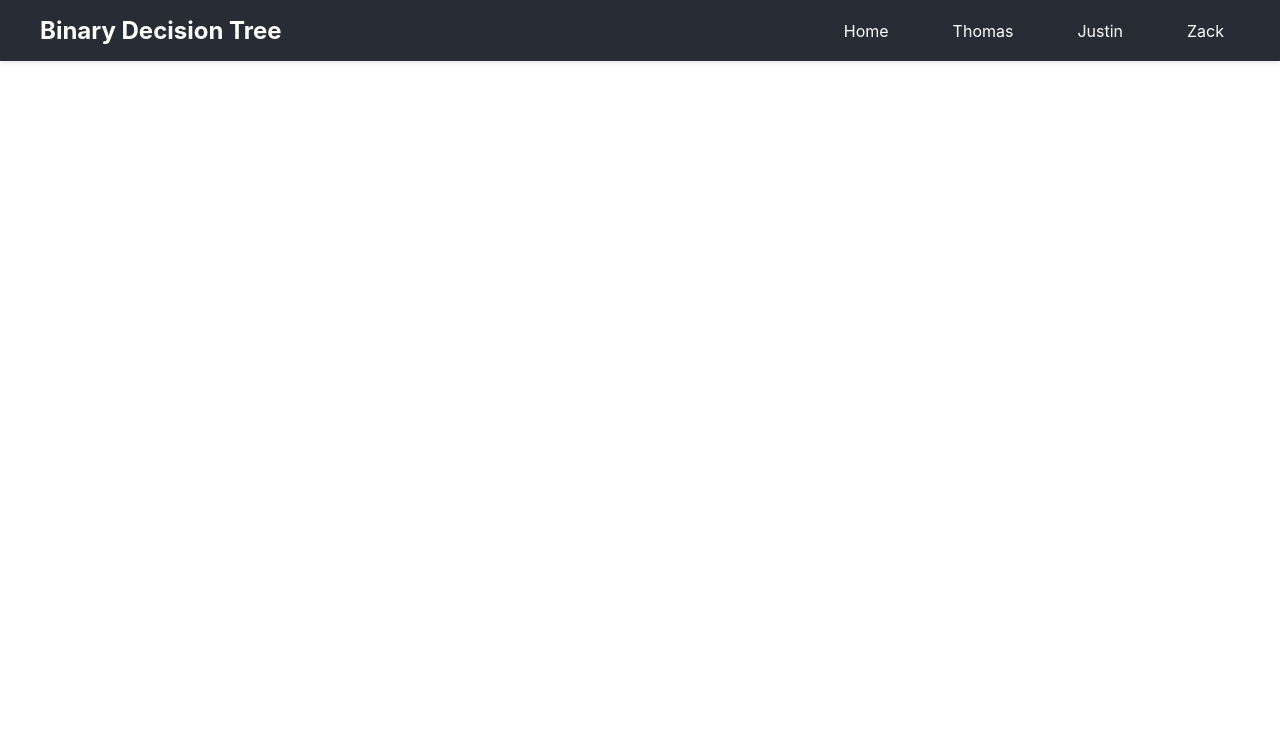
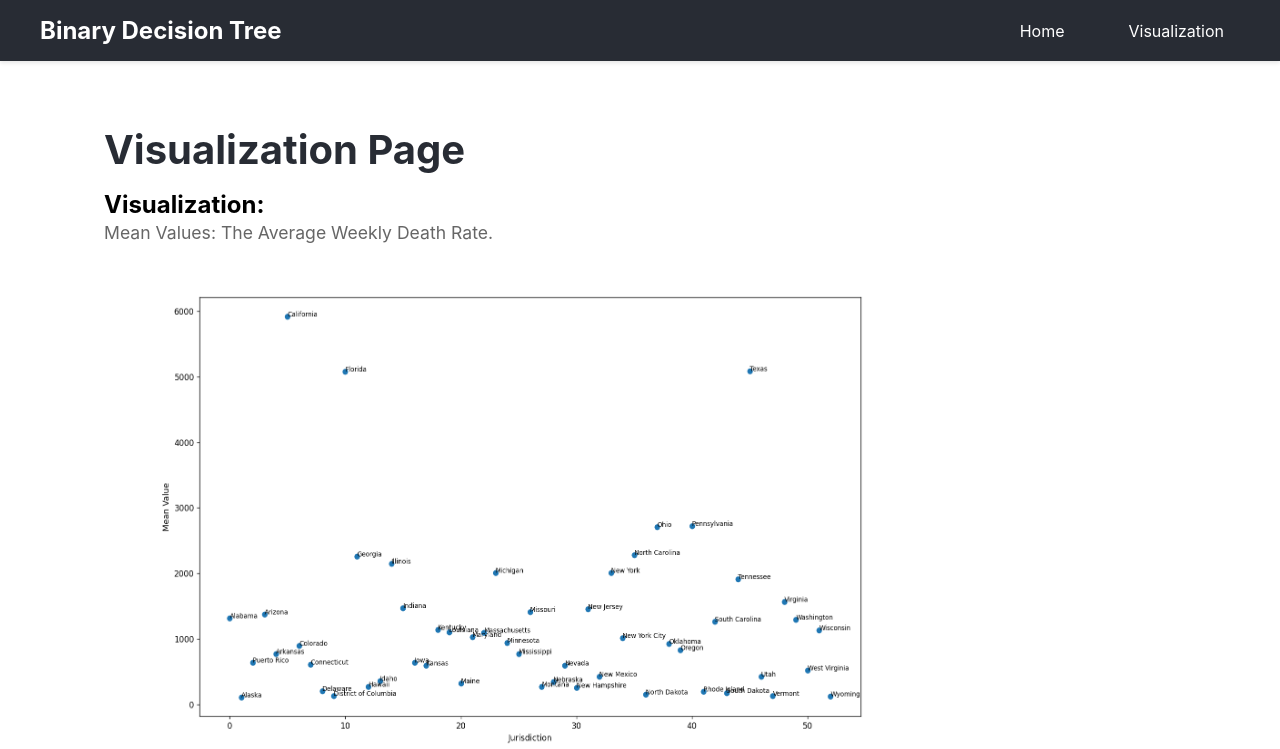
Before and after one commit to ThomasL25/CSI-480-01, a React (Vite) app in the folder Project2/Project2Website/BinaryDecisionTreeWebsite/: page /visualization in a window 1280 px wide. Shown: the top 749 px of the page. Built offline with nearby package versions, Linux system fonts and the light colour scheme.

Commit message:
Visualization Page Created, removed Thomas and Zack Page

```diff
--- a/Project2/Project2Website/BinaryDecisionTreeWebsite/src/App.jsx
+++ b/Project2/Project2Website/BinaryDecisionTreeWebsite/src/App.jsx
@@ -1,9 +1,7 @@
 import { BrowserRouter as Router, Routes, Route, Link } from 'react-router-dom';
 import './App.css';
 import Home from './pages/Home';
-import ThomasPage from './pages/ThomasPage';
-import JustinPage from './pages/JustinPage';
-import ZackPage from './pages/ZackPage';
+import VisualizationPage from './pages/VisualizationPage';
 
 function App() {
     return (
@@ -17,13 +15,7 @@ function App() {
                                 <Link to="/" className="nav-link">Home</Link>
                             </li>
                             <li className="nav-item">
-                                <Link to="/thomas" className="nav-link">Thomas</Link>
-                            </li>
-                            <li className="nav-item">
-                                <Link to="/justin" className="nav-link">Justin</Link>
-                            </li>
-                            <li className="nav-item">
-                                <Link to="/zack" className="nav-link">Zack</Link>
+                                <Link to="/visualization" className="nav-link">Visualization</Link>
                             </li>
                         </ul>
                     </div>
@@ -32,9 +24,7 @@ function App() {
                 <main className="main-content">
                     <Routes>
                         <Route path="/" element={<Home />} />
-                        <Route path="/thomas" element={<ThomasPage />} />
-                        <Route path="/justin" element={<JustinPage />} />
-                        <Route path="/zack" element={<ZackPage />} />
+                        <Route path="/visualization" element={<VisualizationPage />} />
                     </Routes>
                 </main>
             </div>
--- a/Project2/Project2Website/BinaryDecisionTreeWebsite/src/pages/JustinPage.jsx
+++ b/Project2/Project2Website/BinaryDecisionTreeWebsite/src/pages/VisualizationPage.jsx
@@ -1,7 +1,7 @@
-function JustinPage() {
+function VisualizationPage() {
     return (
         <div className="page-container">
-            <h1>Visualizationn Page </h1>
+            <h1>Visualization Page </h1>
             <h2>Visualization:</h2>
             <p>Mean Values: The Average Weekly Death Rate.</p>
             <img src='./src/assets/ScatterPlotofMeans.png' alt="ScatterPlot" width="800" height="500"/>
@@ -46,4 +46,4 @@ function JustinPage() {
     );
 }
 
-export default JustinPage;
+export default VisualizationPage;
```
